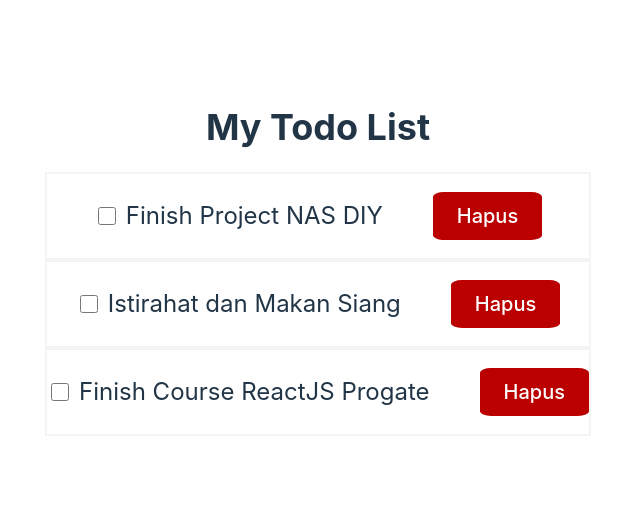
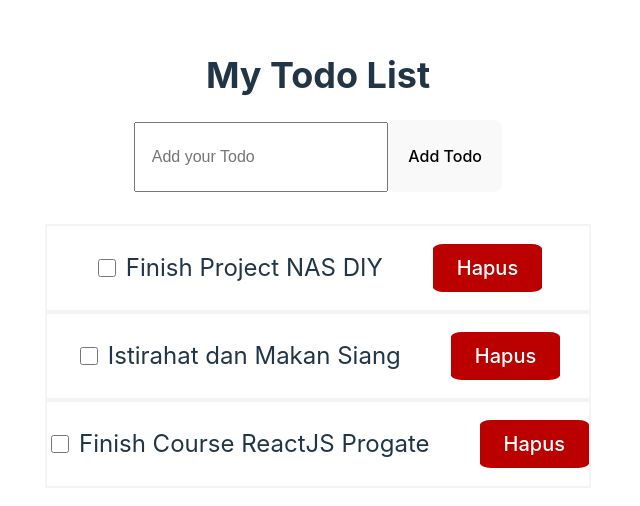
Before and after one commit to barpsma/Todo-Reactjs1, a React (Vite) app: page / in a window 1280 px wide. Shown: the part 140-646 px from the top of the page, without its empty margins (322-962 px from the left). Built offline with nearby package versions, Linux system fonts and the light colour scheme.

Commit message:
Develop add todo feature

```diff
--- a/src/App.jsx
+++ b/src/App.jsx
@@ -1,8 +1,25 @@
 import "./App.css";
 import Todos from "./components/Todos";
+import TodoForm from "./components/TodoForm";
+
 import React, { useState } from "react";
 
 function App() {
+  const addTodo = (todoTitle) => {
+    if (todoTitle === "") {
+      return;
+    }
+
+    const newTodo = {
+      id: todos.length + 1,
+      title: todoTitle,
+      completed: false,
+    };
+
+    const updatedTodos = todos.concat(newTodo);
+    setTodos(updatedTodos);
+  };
+
   const toggleCompleted = (todoId) => {
     const updatedTodos = todos.map((todo) => {
       if (todo.id === todoId) {
@@ -41,6 +58,7 @@
   return (
     <div style={styles.container}>
       <h1 style={styles.title}>My Todo List</h1>
+      <TodoForm addTodo={addTodo} />
       <Todos
         todos={todos}
         toggleCompleted={toggleCompleted}
--- /dev/null
+++ b/src/components/TodoForm.jsx
@@ -0,0 +1,59 @@
+import React, { useState } from "react";
+
+const TodoForm = ({ addTodo }) => {
+  const [title, setTitle] = useState("");
+
+  // Definisikan function "handleChangeTitle"
+  const handleChangeTitle = (event) => {
+    setTitle(event.target.value);
+  };
+
+  // Periksa apakah function "handleChangeTitle" berfungsi
+  console.log(title);
+  // Definisikan function handleSubmit
+  const handleSubmit = (event) => {
+    event.preventDefault();
+    addTodo(title);
+    setTitle("");
+  };
+
+  return (
+    <div style={styles.container}>
+      <form
+        // Panggil function handleSubmit dengan argument "event"
+        onSubmit={(event) => {
+          handleSubmit(event);
+        }}
+      >
+        <input
+          type="text"
+          placeholder="Add your Todo"
+          style={styles.formInput}
+          onChange={(event) => {
+            handleChangeTitle(event);
+          }}
+          value={title}
+        />
+        <button style={styles.button}>Add Todo</button>
+      </form>
+    </div>
+  );
+};
+
+const styles = {
+  container: {
+    marginBottom: "32px",
+  },
+  formInput: {
+    height: "66px",
+    width: "40%",
+    fontSize: "16px",
+    padding: "0 16px",
+  },
+  button: {
+    height: "72px",
+    fontSize: "16px",
+  },
+};
+
+export default TodoForm;
```
